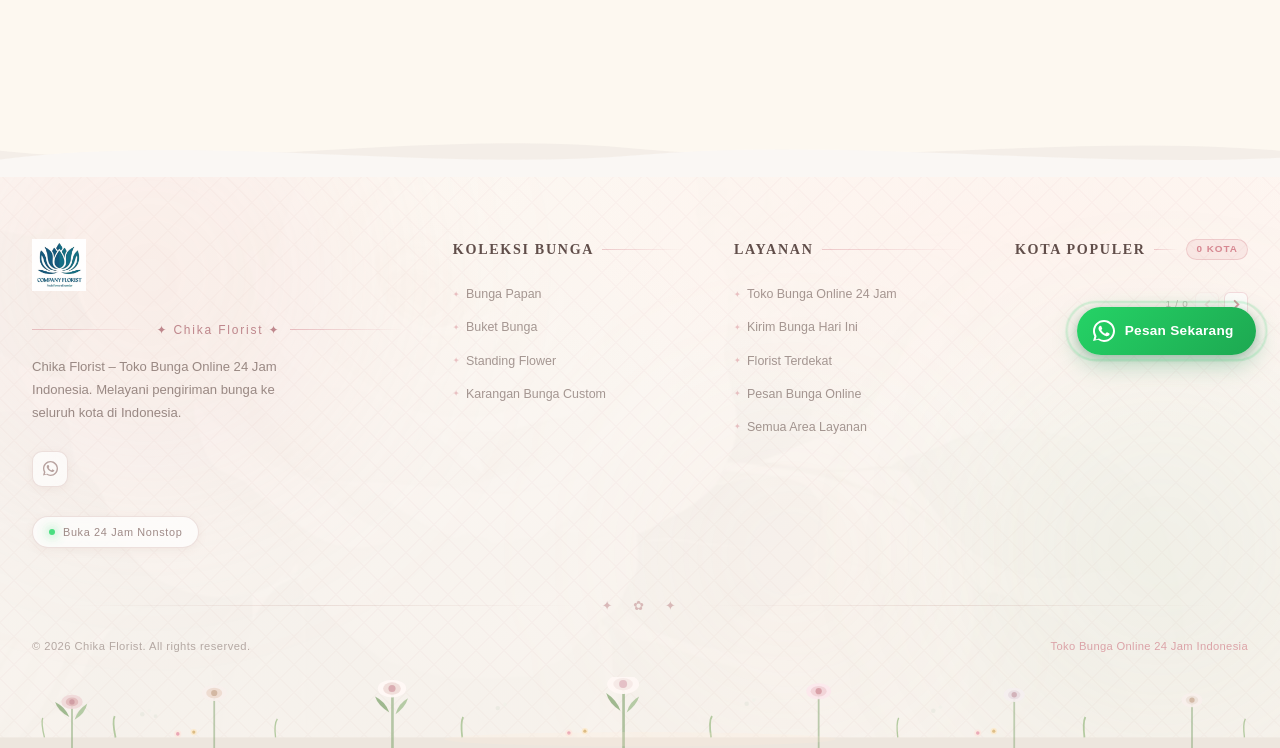
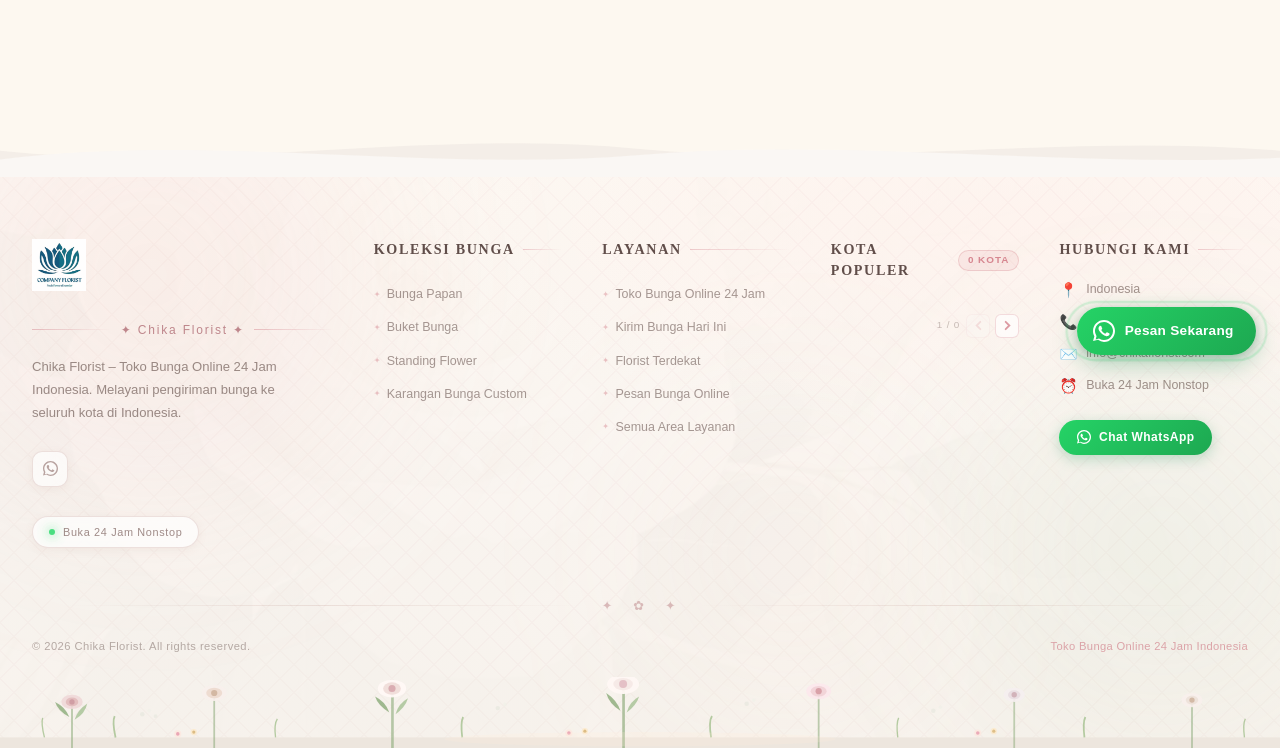
Before and after one commit to ahmad-imtiyaz/toko-bunga-chika-florist, a PHP site: page /chikaflorist/pages/404.php in a window 1280 px wide. Shown: the part 421-1169 px from the top of the page. Run offline with PHP 8.4, Linux system fonts and the light colour scheme; data comes from the database, SQL or seed files in the repository; data that the repository does not hold is empty; some libraries are stand-ins or nearby versions.

Commit message:
update footer

```diff
--- a/includes/footer.php
+++ b/includes/footer.php
@@ -96,17 +96,20 @@ $mainCats    = getMainCategories();
 .cf-footer-city-links a:hover { color: rgba(192,72,90,.85); }
 .cf-footer-city-sep { color: rgba(160,100,90,.2); font-size: .6rem; line-height: 1; }
 
-/* Main grid — IDENTIK dengan aslinya */
+/* Main grid */
 .cf-footer-main {
   position: relative; z-index: 3;
   max-width: 1280px; margin: 0 auto;
   padding: 4rem 2rem 3rem;
   display: grid;
-  grid-template-columns: 1.6fr 1fr 1fr 1fr;
-  gap: 3rem;
+  grid-template-columns: 1.6fr 1fr 1fr 1fr 1fr;
+  gap: 2.5rem;
 }
-@media (max-width: 1024px) {
-  .cf-footer-main { grid-template-columns: 1fr 1fr; gap: 2.5rem; }
+@media (max-width: 1200px) {
+  .cf-footer-main { grid-template-columns: 1.4fr 1fr 1fr; gap: 2rem; }
+}
+@media (max-width: 768px) {
+  .cf-footer-main { grid-template-columns: 1fr 1fr; gap: 2rem; }
 }
 @media (max-width: 600px) {
   .cf-footer-main { grid-template-columns: 1fr; gap: 2rem; padding: 3rem 1.5rem 2rem; }
@@ -173,7 +176,7 @@ $mainCats    = getMainCategories();
   50%      { box-shadow: 0 0 12px #4ade80, 0 0 20px rgba(74,222,128,.4); }
 }
 
-/* Nav columns — identik aslinya */
+/* Nav columns */
 .cf-footer-col-title {
   font-family: 'Cormorant Garamond', serif;
   font-size: .88rem; font-weight: 600;
@@ -202,151 +205,114 @@ $mainCats    = getMainCategories();
 .cf-footer-nav li a:hover { color: rgba(192,72,90,.85); gap: .6rem; }
 .cf-footer-nav li a:hover::before { color: rgba(192,72,90,.70); }
 
-/* ================================================================
-   SLIDER KOTA POPULER — styles
-   Kunci: min-width:0 pada kolom agar tidak melar merusak grid
-   ================================================================ */
+/* ── Kolom Hubungi Kami ── */
+.cf-footer-contact-list {
+  list-style: none; padding: 0; margin: 0 0 1.4rem;
+  display: flex; flex-direction: column; gap: .65rem;
+}
+.cf-footer-contact-list li {
+  display: flex; align-items: flex-start; gap: .55rem;
+}
+.cf-footer-contact-icon {
+  font-size: .9rem; line-height: 1.5; flex-shrink: 0;
+}
+.cf-footer-contact-text {
+  font-size: .78rem; color: rgba(60,35,30,.48);
+  line-height: 1.55;
+}
+.cf-footer-contact-text a {
+  color: rgba(60,35,30,.48); text-decoration: none;
+  transition: color .2s;
+}
+.cf-footer-contact-text a:hover { color: rgba(192,72,90,.85); }
 
-/* Kolom ke-4 harus min-width:0 supaya tidak melar keluar grid */
-.cf-kota-col {
-  min-width: 0;   /* <-- INI KUNCINYA, mencegah kolom melar */
-  width: 100%;
+.cf-footer-wa-btn {
+  display: inline-flex; align-items: center; gap: .5rem;
+  background: linear-gradient(135deg, #25d366, #1da851);
+  color: #fff; text-decoration: none;
+  font-size: .75rem; font-weight: 600; letter-spacing: .04em;
+  padding: .55rem 1.1rem; border-radius: 999px;
+  box-shadow: 0 4px 14px rgba(18,140,80,.25);
+  transition: transform .2s, box-shadow .2s;
 }
+.cf-footer-wa-btn:hover {
+  transform: translateY(-2px);
+  box-shadow: 0 8px 20px rgba(18,140,80,.35);
+}
+.cf-footer-wa-btn svg { flex-shrink: 0; }
 
-/* Heading row dengan badge */
+/* ── Slider Kota Populer ── */
+.cf-kota-col { min-width: 0; width: 100%; }
 .cf-kota-heading-row {
-  display: flex;
-  align-items: center;
-  gap: .5rem;
-  margin-bottom: 1.2rem;
+  display: flex; align-items: center; gap: .5rem; margin-bottom: 1.2rem;
 }
-/* Reuse .cf-footer-col-title tapi tanpa margin-bottom */
-.cf-kota-heading-row .cf-footer-col-title {
-  margin-bottom: 0;
-  flex: 1;
-  min-width: 0;
-}
+.cf-kota-heading-row .cf-footer-col-title { margin-bottom: 0; flex: 1; min-width: 0; }
 .cf-kota-badge {
   font-size: .62rem; font-weight: 600;
   letter-spacing: .1em; text-transform: uppercase;
-  background: rgba(192,72,90,.07);
-  color: rgba(192,72,90,.60);
-  border: 1px solid rgba(192,72,90,.18);
-  border-radius: 999px;
-  padding: 2px 9px;
-  white-space: nowrap;
-  flex-shrink: 0;
+  background: rgba(192,72,90,.07); color: rgba(192,72,90,.60);
+  border: 1px solid rgba(192,72,90,.18); border-radius: 999px;
+  padding: 2px 9px; white-space: nowrap; flex-shrink: 0;
 }
-
-/* Viewport — overflow hidden, lebar 100% kolom */
-.cf-kota-viewport {
-  width: 100%;
-  overflow: hidden;
-}
-
-/* Track — flex row, geser translateX */
+.cf-kota-viewport { width: 100%; overflow: hidden; }
 .cf-kota-track {
-  display: flex;
-  flex-direction: row;
-  width: 100%;
+  display: flex; flex-direction: row; width: 100%;
   transition: transform .38s cubic-bezier(.4,0,.2,1);
   will-change: transform;
 }
-
-/* Slide — kolom flex menurun, min-width 100% */
 .cf-kota-slide {
-  min-width: 100%;
-  width: 100%;
-  flex-shrink: 0;
-  display: flex;
-  flex-direction: column;
-  gap: .45rem;
-  box-sizing: border-box;
+  min-width: 100%; width: 100%; flex-shrink: 0;
+  display: flex; flex-direction: column; gap: .45rem; box-sizing: border-box;
 }
-
-/* Data source hidden — SEO tetap aman */
 .cf-kota-item { display: none !important; }
-
-/* Link kota — sama persis style .cf-footer-nav li a */
 .cf-kota-link {
-  font-size: .78rem;
-  color: rgba(60,35,30,.45);
-  text-decoration: none;
-  display: inline-flex;
-  align-items: center;
-  gap: .4rem;
-  padding: 4px 6px;
-  border-radius: 5px;
-  border: 1px solid transparent;
+  font-size: .78rem; color: rgba(60,35,30,.45);
+  text-decoration: none; display: inline-flex; align-items: center; gap: .4rem;
+  padding: 4px 6px; border-radius: 5px; border: 1px solid transparent;
   transition: color .2s, gap .2s, background .18s, border-color .18s;
-  width: 100%;
-  box-sizing: border-box;
+  width: 100%; box-sizing: border-box;
 }
 .cf-kota-link::before {
   content: '✦'; font-size: .5rem;
-  color: rgba(192,72,90,.30);
-  transition: color .2s; flex-shrink: 0;
+  color: rgba(192,72,90,.30); transition: color .2s; flex-shrink: 0;
 }
 .cf-kota-link:hover {
-  color: rgba(192,72,90,.85);
-  gap: .6rem;
-  background: rgba(192,72,90,.04);
-  border-color: rgba(192,72,90,.12);
+  color: rgba(192,72,90,.85); gap: .6rem;
+  background: rgba(192,72,90,.04); border-color: rgba(192,72,90,.12);
 }
 .cf-kota-link:hover::before { color: rgba(192,72,90,.65); }
-.cf-kota-link-name {
-  white-space: nowrap; overflow: hidden; text-overflow: ellipsis;
-}
-
-/* Baris kontrol */
+.cf-kota-link-name { white-space: nowrap; overflow: hidden; text-overflow: ellipsis; }
 .cf-kota-controls {
-  display: flex;
-  align-items: center;
-  justify-content: space-between;
-  margin-top: .8rem;
+  display: flex; align-items: center; justify-content: space-between; margin-top: .8rem;
 }
 .cf-kota-dots { display: flex; gap: 4px; align-items: center; flex-wrap: wrap; }
 .cf-kota-dot-btn {
-  width: 5px; height: 5px; min-width: 5px;
-  border-radius: 3px;
-  background: rgba(192,72,90,.2);
-  cursor: pointer;
-  transition: background .2s, width .25s;
-  border: none; padding: 0;
+  width: 5px; height: 5px; min-width: 5px; border-radius: 3px;
+  background: rgba(192,72,90,.2); cursor: pointer;
+  transition: background .2s, width .25s; border: none; padding: 0;
 }
-.cf-kota-dot-btn.active {
-  width: 16px;
-  background: rgba(192,72,90,.60);
-}
+.cf-kota-dot-btn.active { width: 16px; background: rgba(192,72,90,.60); }
 .cf-kota-nav { display: flex; align-items: center; gap: 5px; }
 .cf-kota-lbl {
   font-size: .62rem; letter-spacing: .08em;
-  color: rgba(60,35,30,.28);
-  min-width: 26px; text-align: center;
+  color: rgba(60,35,30,.28); min-width: 26px; text-align: center;
 }
 .cf-kota-btn {
   width: 24px; height: 24px; border-radius: 6px;
   border: 1px solid rgba(192,72,90,.18);
-  background: rgba(255,255,255,.65);
-  backdrop-filter: blur(6px);
-  color: rgba(192,72,90,.55);
-  cursor: pointer;
+  background: rgba(255,255,255,.65); backdrop-filter: blur(6px);
+  color: rgba(192,72,90,.55); cursor: pointer;
   display: flex; align-items: center; justify-content: center;
   transition: background .18s, border-color .18s, color .18s;
   padding: 0; flex-shrink: 0;
 }
 .cf-kota-btn:hover {
-  background: rgba(192,72,90,.08);
-  border-color: rgba(192,72,90,.35);
-  color: rgba(192,72,90,.9);
+  background: rgba(192,72,90,.08); border-color: rgba(192,72,90,.35); color: rgba(192,72,90,.9);
 }
 .cf-kota-btn:disabled { opacity: .25; cursor: default; }
-
 .cf-kota-hint {
-  display: none;
-  font-size: .6rem; letter-spacing: .06em;
-  color: rgba(60,35,30,.25);
-  text-align: center; margin-top: 6px;
+  display: none; font-size: .6rem; letter-spacing: .06em;
+  color: rgba(60,35,30,.25); text-align: center; margin-top: 6px;
 }
 @media (max-width: 767px) {
   .cf-kota-btn  { width: 30px; height: 30px; border-radius: 8px; }
@@ -512,7 +478,6 @@ $mainCats    = getMainCategories();
     </div>
 
     <!-- Kolom 4: Kota Populer — SLIDER -->
-    <!-- min-width:0 wajib agar kolom tidak melar keluar grid -->
     <div class="cf-kota-col">
 
       <div class="cf-kota-heading-row">
@@ -544,6 +509,42 @@ $mainCats    = getMainCategories();
       </div>
       <p class="cf-kota-hint">Geser untuk lihat kota lainnya</p>
 
+    </div>
+
+    <!-- Kolom 5: Hubungi Kami -->
+    <div>
+      <div class="cf-footer-col-title">Hubungi Kami</div>
+      <ul class="cf-footer-contact-list">
+        <li>
+          <span class="cf-footer-contact-icon">📍</span>
+          <span class="cf-footer-contact-text"><?= clean(getSetting('address', 'Jl. Toko Bunga No. 1, Indonesia')) ?></span>
+        </li>
+        <li>
+          <span class="cf-footer-contact-icon">📞</span>
+          <span class="cf-footer-contact-text">
+            <a href="tel:<?= getSetting('whatsapp_number', '') ?>"><?= clean(getSetting('phone_display', getSetting('whatsapp_number', '-'))) ?></a>
+          </span>
+        </li>
+        <li>
+          <span class="cf-footer-contact-icon">✉️</span>
+          <span class="cf-footer-contact-text">
+            <a href="mailto:<?= clean(getSetting('email', '')) ?>"><?= clean(getSetting('email', '-')) ?></a>
+          </span>
+        </li>
+        <li>
+          <span class="cf-footer-contact-icon">⏰</span>
+          <span class="cf-footer-contact-text"><?= clean(getSetting('jam_buka', 'Buka 24 Jam Nonstop')) ?></span>
+        </li>
+      </ul>
+      <a href="<?= waLink('Halo Chika Florist, saya ingin memesan bunga') ?>"
+         target="_blank" rel="noopener"
+         class="cf-footer-wa-btn">
+        <svg width="14" height="14" fill="currentColor" viewBox="0 0 24 24">
+          <path d="M17.472 14.382c-.297-.149-1.758-.867-2.03-.967-.273-.099-.471-.148-.67.15-.197.297-.767.966-.94 1.164-.173.199-.347.223-.644.075-.297-.15-1.255-.463-2.39-1.475-.883-.788-1.48-1.761-1.653-2.059-.173-.297-.018-.458.13-.606.134-.133.298-.347.446-.52.149-.174.198-.298.298-.497.099-.198.05-.371-.025-.52-.075-.149-.669-1.612-.916-2.207-.242-.579-.487-.5-.669-.51-.173-.008-.371-.01-.57-.01-.198 0-.52.074-.792.372-.272.297-1.04 1.016-1.04 2.479 0 1.462 1.065 2.875 1.213 3.074.149.198 2.096 3.2 5.077 4.487.709.306 1.262.489 1.694.625.712.227 1.36.195 1.871.118.571-.085 1.758-.719 2.006-1.413.248-.694.248-1.289.173-1.413-.074-.124-.272-.198-.57-.347z"/>
+          <path d="M12 0C5.373 0 0 5.373 0 12c0 2.096.541 4.063 1.491 5.776L.057 23.04l5.43-1.424A11.947 11.947 0 0012 24c6.627 0 12-5.373 12-12S18.627 0 12 0zm0 21.818a9.818 9.818 0 01-5.015-1.371l-.36-.214-3.726.977.995-3.633-.235-.374A9.818 9.818 0 1112 21.818z"/>
+        </svg>
+        Chat WhatsApp
+      </a>
     </div>
 
   </div><!-- /.cf-footer-main -->
```
